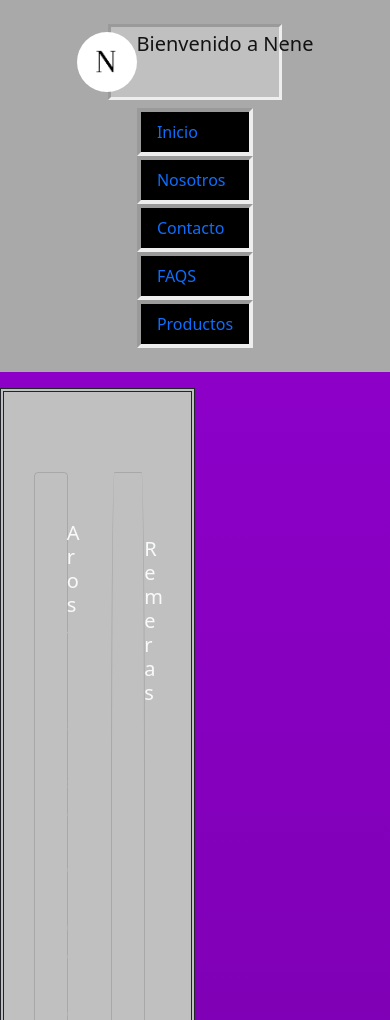
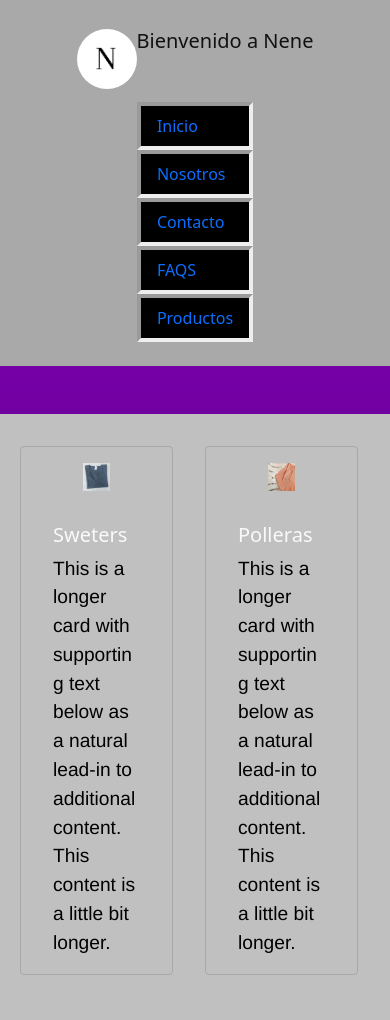
Before and after one commit to salaivaan/Boostrap, a website: page Productos.html in a window 390 px wide. Shown: the top 1020 px of the page. Drawn offline with nearby package versions, Linux system fonts and the light colour scheme.

Commit message:
entregaTres

```diff
--- a/Productos.html
+++ b/Productos.html
@@ -62,25 +62,25 @@
     </nav>
 
     <!--Imagenes de productos-->
-    <section class="d-sm-none d-md-block">
-        <div class="row row-cols-1 row-cols-sm-2 g-3 container me-1 mt-5 ">
-            <div class="col img border-0">
-                <div class="card container bg-transparent col-4">
-                    <img src="Imagenes/aros_mod.jpg" class="card-img-top img w-100" alt="card-grid-image">
+    <section class="d-sm-none d-md-block container">
+
+        <div class="row row-cols-1 row-cols-sm-2 g-3  me-1 mt-5 ">
+            <div class="col img">
+                <div class="card container bg-transparent">
+                    <img src="Imagenes/productosdos_mod.jpg" class="card-img-top img container-fluid" alt="card-grid-image">
                     <div class="card-body">
-                        <h5 class="card-title text-light">Aros</h5>
+                        <h5 class="card-title text-light">Sweters</h5>
                         <p class="card-text">This is a longer card with supporting text below as a natural lead-in to
                             additional content. This content is a little bit longer.</p>
                     </div>
                 </div>
             </div>
-            <div class="col img border-0">
-                <div class="card img container-fluid bg-transparent ">
-                    <img src="Imagenes/remeratres.jpg" class="card-img-top img w-100 container" alt="card-grid-image">
+            <div class="col img">
+                <div class="card container bg-transparent">
+                    <img src="Imagenes/pollera_mod.jpg" class="card-img-top img container-fluid" alt="card-grid-image">
                     <div class="card-body">
-                        <h5 class="card-title text-light">Remeras</h5>
-                        <p class="card-text container-fluid">This is a longer card with supporting text below as a
-                            natural lead-in to
+                        <h5 class="card-title text-light">Polleras</h5>
+                        <p class="card-text">This is a longer card with supporting text below as a natural lead-in to
                             additional content. This content is a little bit longer.</p>
                     </div>
                 </div>
--- a/scss/base/_extend.scss
+++ b/scss/base/_extend.scss
@@ -4,4 +4,5 @@
     font-size: larger;
     color: silver;
     margin-bottom: 3rem;
+
 }
--- a/scss/componentes/_Images-text.scss
+++ b/scss/componentes/_Images-text.scss
@@ -8,6 +8,8 @@ section {
     }
 
 }
+
+
 
 section {
     .img {
--- a/scss/componentes/_header-footer.scss
+++ b/scss/componentes/_header-footer.scss
@@ -13,7 +13,7 @@
 }
 
 body {
-    background-image: url(https://scontent.faep9-2.fna.fbcdn.net/v/t39.30808-6/274593870_452494399956565_5069217846133669501_n.jpg?_nc_cat=111&ccb=1-5&_nc_sid=a26aad&_nc_ohc=YQHVtI4OHP8AX_KL9Xg&_nc_ht=scontent.faep9-2.fna&oh=00_AT_aIGHi8STS4TKH8lBd1cS5ia9Ptmq1rWd8xlk2ejNCYQ&oe=626CE5FD);
+    background-image: url(https://scontent.faep9-2.fna.fbcdn.net/v/t39.30808-6/274593870_452494399956565_5069217846133669501_n.jpg?_nc_cat=111&ccb=1-5&_nc_sid=a26aad&_nc_eui2=AeHhyvD3R6-Y6mav4uGXWPO8qPtQMe6Vopio-1Ax7pWimKMiWguzCu-Pn9TAZ3W-hh4&_nc_ohc=GUczRrNaRFgAX-jlY2x&_nc_oc=AQlB3IZg4zJNPHPOjNmDghyXB_u8oQ-PRBmdqOAChsQpOJUsEEDSVvD-KSP0vfVq3Mo&_nc_ht=scontent.faep9-2.fna&oh=00_AT8WcthodlM5c1hNnr7bofjVsk-iQLo83IFKhOn88XWW5g&oe=6276C93D);
     background-size: 100%;
     background-repeat: no-repeat;
     background-position: center;
@@ -86,9 +86,9 @@ footer {
             background-color: darkgray;
 
             div {
-                background-color: silver;
+                background-color: darkgray;
                 width: 100%;
-                border-style: inset;
+                border-style: hidden;
 
                 a {
                     display: flex;
@@ -114,15 +114,18 @@ footer {
 
         section {
             height: 50%;
-            width: 50%;
+            width: 100%;
             border: 0.25rem;
-            border-style: double;
+            border-style: hidden;
             background-color: silver;
 
-            p video {
+
+
+            p {
                 display: flex;
                 flex-direction: column;
                 justify-content: center;
+                color: black;
             }
         }
 
```
Also changed, not shown: Acerca _de.html (+7 -2 lines), index.html (+1 -1 lines), css/style.css, 1 other file.
